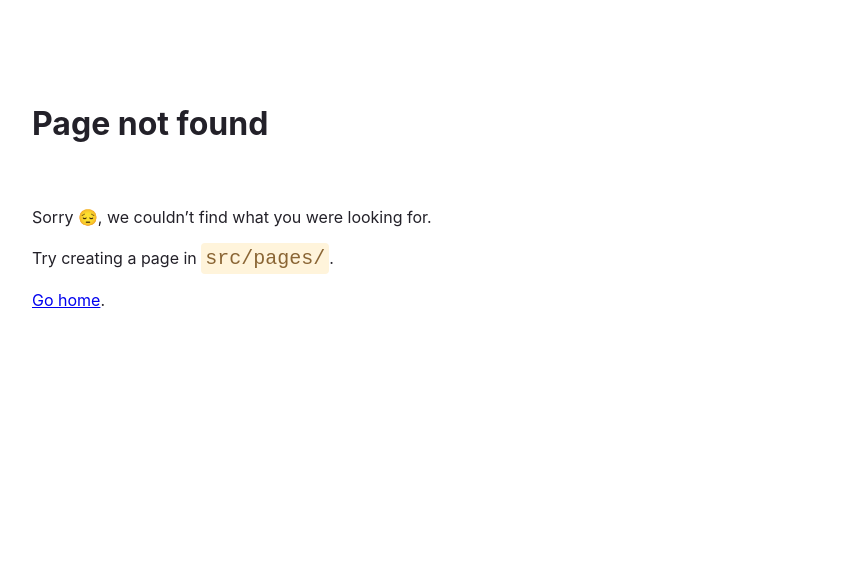
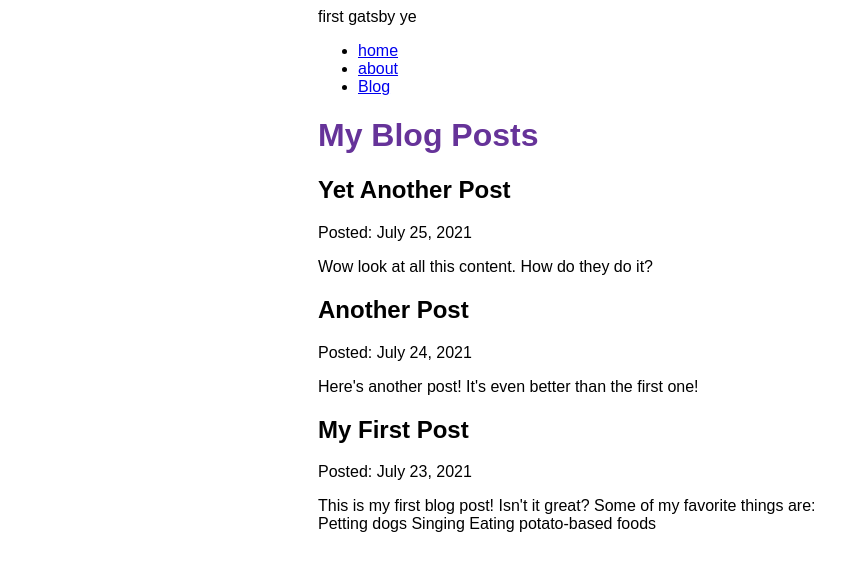
Before and after one commit to 8york/first-gatsby, a Gatsby site: page /blog in a window 1280 px wide. Before the commit this address had no page. Shown: the whole page, without its empty margins (72-917 px from the left). Built offline with nearby package versions, Linux system fonts and the light colour scheme; Gatsby itself is replaced by a stand-in of ours.

Commit message:
blogs added with graphql plugins

```diff
--- /dev/null
+++ b/blog/another-post.mdx
@@ -0,0 +1,7 @@
+---
+title: "Another Post"
+date: "2021-07-24"
+slug: "another-post"
+---
+
+Here's another post! It's even better than the first one!
--- /dev/null
+++ b/blog/my-first-post.mdx
@@ -0,0 +1,13 @@
+---
+title: "My First Post"
+date: "2021-07-23"
+slug: "my-first-post"
+---
+
+This is my first blog post! Isn't it *great*?
+
+Some of my **favorite** things are:
+
+* Petting dogs
+* Singing
+* Eating potato-based foods
--- /dev/null
+++ b/blog/yet-another-post.mdx
@@ -0,0 +1,7 @@
+---
+title: "Yet Another Post"
+date: "2021-07-25"
+slug: "yet-another-post"
+---
+
+Wow look at all this content. How do they do it?
--- a/gatsby-config.js
+++ b/gatsby-config.js
@@ -8,6 +8,14 @@
   },
   plugins: [
     "gatsby-plugin-image",
-    "gatsby-plugin-sharp"
+    "gatsby-plugin-sharp",
+    {
+      resolve: "gatsby-source-filesystem",
+      options: {
+        name: `blog`,
+        path: `${__dirname}/blog`,
+      },
+    },
+    "gatsby-plugin-mdx",
   ],
 }
--- a/package.json
+++ b/package.json
@@ -15,8 +15,10 @@
     "clean": "gatsby clean"
   },
   "dependencies": {
+    "@mdx-js/react": "^2.3.0",
     "gatsby": "^5.10.0",
     "gatsby-plugin-image": "^3.10.0",
+    "gatsby-plugin-mdx": "^5.10.0",
     "gatsby-plugin-sharp": "^5.10.0",
     "gatsby-source-filesystem": "^5.10.0",
     "gatsby-transformer-sharp": "^5.10.0",
--- a/src/components/layout.js
+++ b/src/components/layout.js
@@ -34,6 +34,11 @@
               about
             </Link>
           </li>
+          <li className={navLinkItem}>
+            <Link to="/blog" className={navLinkText}>
+              Blog
+            </Link>
+          </li>
         </ul>
       </nav>
       <main>
--- a/src/components/layout.module.css
+++ b/src/components/layout.module.css
@@ -17,6 +17,7 @@
   }
   .nav-link-text {
     color: black;
+    text-decoration: none;
   }
 
   .site-title {
--- /dev/null
+++ b/src/pages/blog.js
@@ -0,0 +1,41 @@
+import * as React from 'react'
+import { graphql } from 'gatsby'
+import Layout from '../components/layout'
+import Seo from '../components/seo'
+
+const BlogPage = ({data}) => {
+  return (
+    <Layout pageTitle="My Blog Posts">
+      {
+        data.allMdx.nodes.map((node)=>(
+          <article key= {node.id}>
+            <h2>
+              {node.frontmatter.title}
+            </h2>
+            <p>Posted: {node.frontmatter.date}</p>
+            <p>{node.excerpt}</p>
+          </article>
+        ))
+      }
+    </Layout>
+  )
+}
+
+export const query = graphql`
+  query {
+    allMdx(sort: { frontmatter: { date: DESC }}) {
+      nodes {
+        frontmatter {
+          date(formatString: "MMMM D, YYYY")
+          title
+        }
+        id
+        excerpt
+      }
+    }
+  }
+`
+
+export const Head = ({data}) => <Seo title="My Blog Posts" />
+
+export default BlogPage
```
Also changed, not shown: 1 other file.
